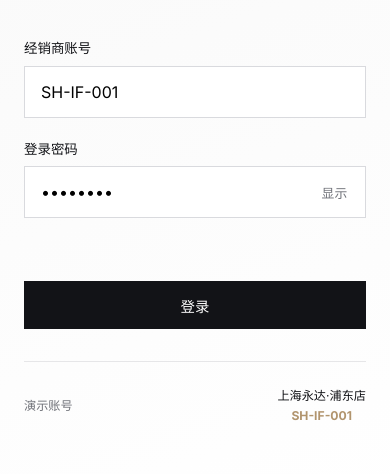
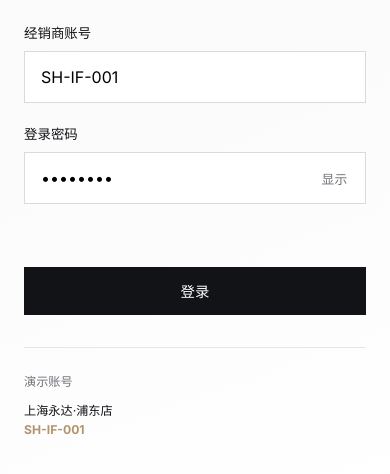
Before and after one commit to Shevy-Z/shevy-z.github.io, a plain HTML site: page infiniti-voucher/dealer/index.html in a window 390 px wide. Shown: the part 312-786 px from the top of the page. Drawn offline with Linux system fonts and the light colour scheme.

Commit message:
Refine mobile demo account layout

```diff
--- a/infiniti-voucher/assets/styles.css
+++ b/infiniti-voucher/assets/styles.css
@@ -327,6 +327,8 @@ td code { padding: .25rem .4rem; background: #f0f0f1; color: #38393e; font-size:
   .portal-card { min-height: 240px; padding: 1.5rem; }
   .portal-shell > h1 { font-size: 2.55rem; }
   .brand-mark--large { font-size: 1rem; }
+  .demo-account { align-items: flex-start; flex-direction: column; gap: .7rem; }
+  .demo-account button { max-width: 100%; text-align: left; }
   .welcome-row h1 span { display: block; margin-top: .25rem; font-size: 1.5rem; }
   .voucher-visual { min-height: 190px; }
   .voucher-info__bottom { align-items: stretch; flex-direction: column; }
```
